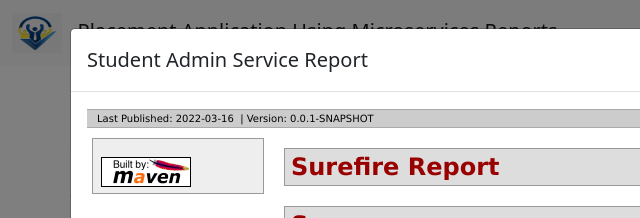
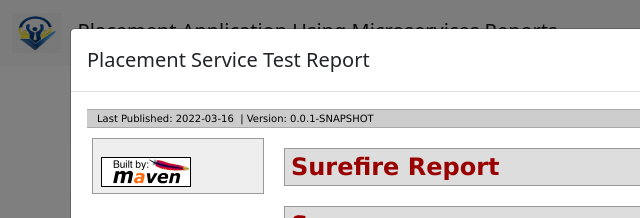
Before and after one commit to NikhilV552/placementappreports, a plain HTML site: page placement_service.html in a window 1280 px wide. Both pictures are taken after a click on the button "Placement Service Test Rescent report". Shown: the top 218 px of the page, 0-640 px from the left. Drawn offline with nearby package versions, Linux system fonts and the light colour scheme.

Commit message:
placement_service.html modal header changed

```diff
--- a/placement_service.html
+++ b/placement_service.html
@@ -59,7 +59,7 @@
                                 <div class="modal-dialog modal-xl">
                                 <div class="modal-content">
                                     <div class="modal-header">
-                                        <h5 class="modal-title" id="exampleModalLabel">Student Admin Service Report </h5>
+                                        <h5 class="modal-title" id="exampleModalLabel">Placement Service Test Report </h5>
                                     <button type="button" class="btn-close" data-bs-dismiss="modal" aria-label="Close"></button>
                                     </div>
                                     <div class="modal-body">
@@ -81,7 +81,7 @@
                                 <div class="modal-dialog modal-xl">
                                 <div class="modal-content">
                                     <div class="modal-header">
-                                        <h5 class="modal-title" id="exampleModalLabel">Student Admin Service Report </h5>
+                                        <h5 class="modal-title" id="exampleModalLabel">Placement Service Test Report </h5>
                                     <button type="button" class="btn-close" data-bs-dismiss="modal" aria-label="Close"></button>
                                     </div>
                                     <div class="modal-body">
@@ -103,7 +103,7 @@
                                 <div class="modal-dialog modal-xl">
                                 <div class="modal-content">
                                     <div class="modal-header">
-                                        <h5 class="modal-title" id="exampleModalLabel">Student Admin Service Report </h5>
+                                        <h5 class="modal-title" id="exampleModalLabel">Placement Service Test Report </h5>
                                     <button type="button" class="btn-close" data-bs-dismiss="modal" aria-label="Close"></button>
                                     </div>
                                     <div class="modal-body">
```
